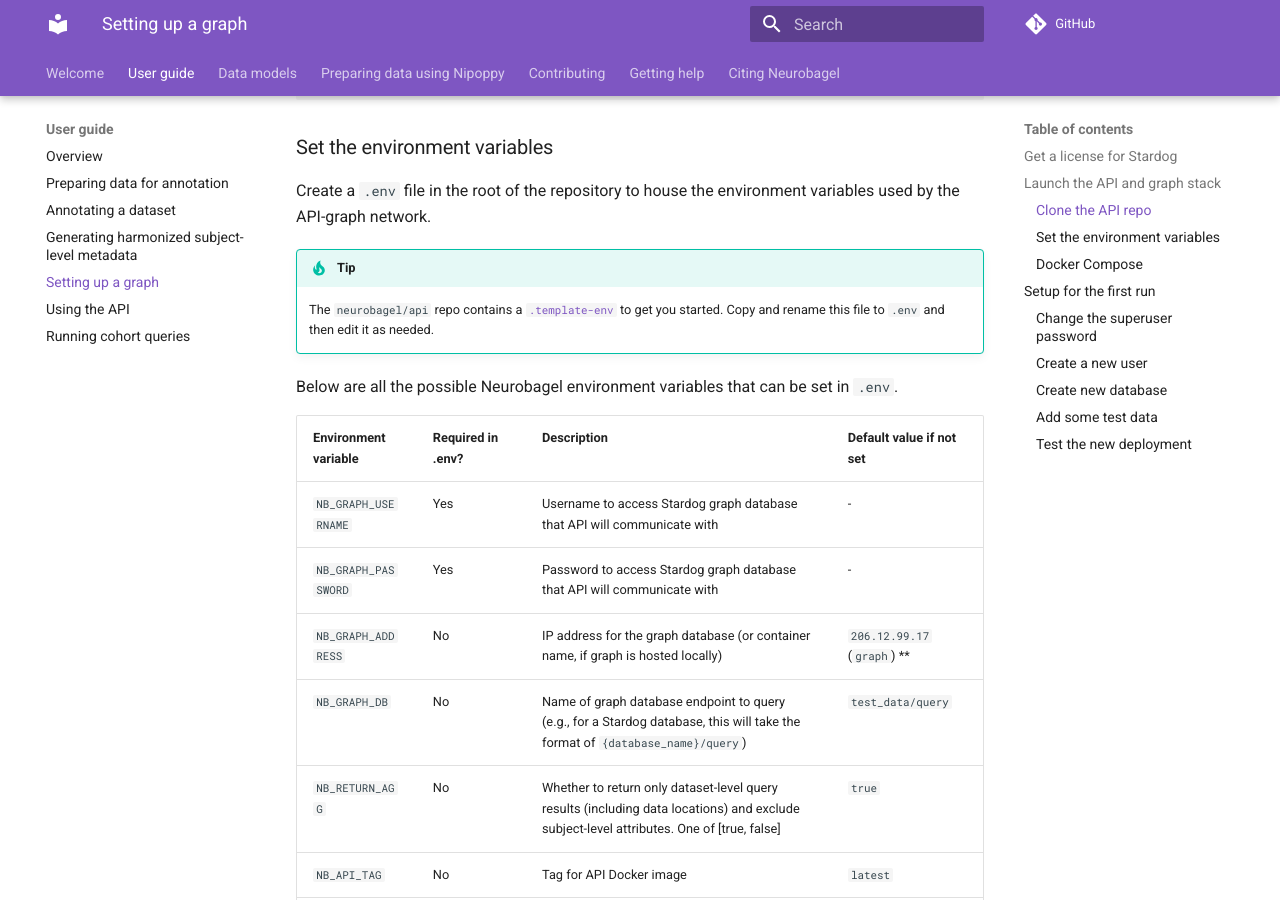
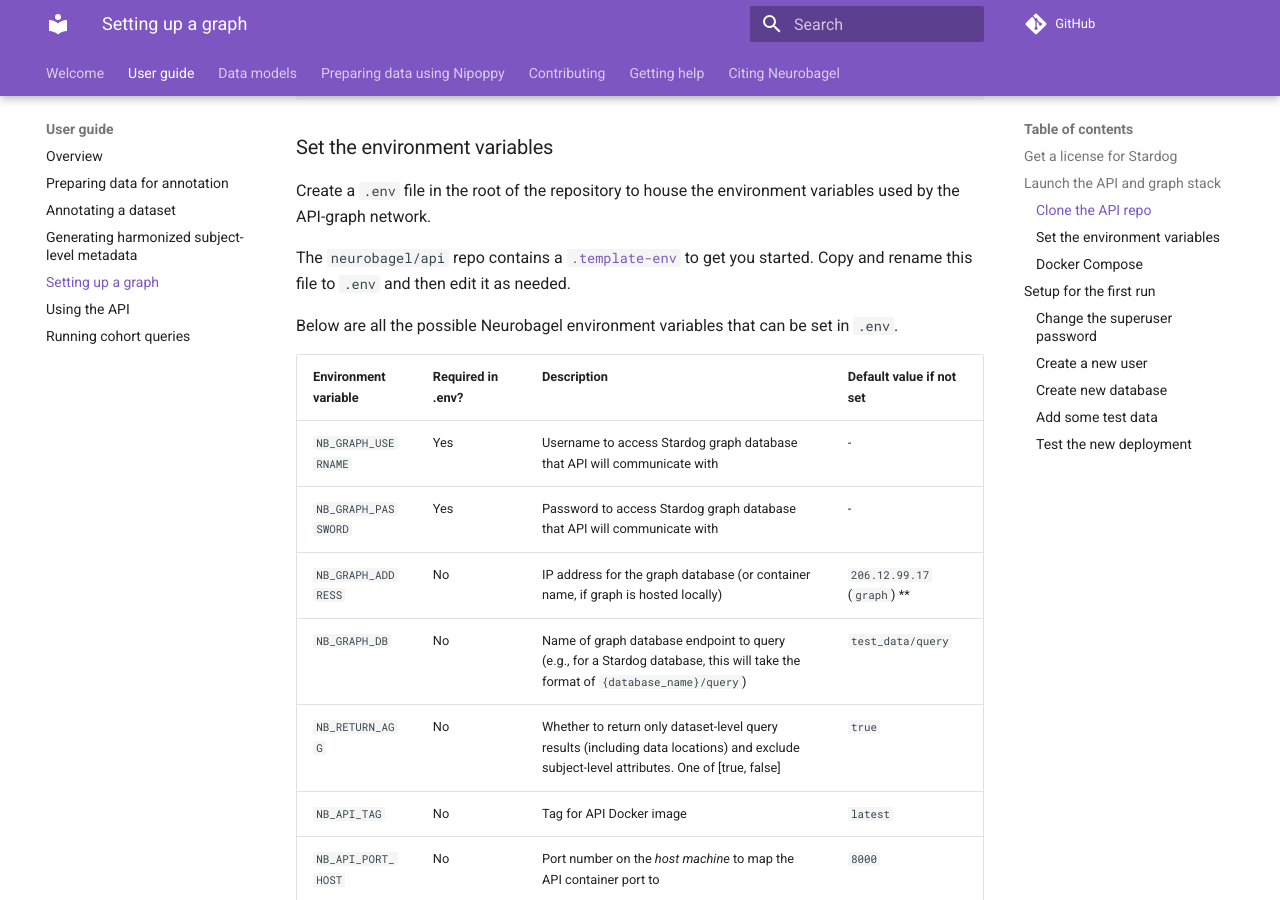
Before and after one commit to neurobagel/documentation, an MkDocs documentation site: the page built from docs/infrastructure.md, in a window 1280 px wide and 900 px high, scrolled down 1535 px. Built offline with MkDocs 1.6.1 and Material for MkDocs 9.7.7, drawn with Linux system fonts in a browser that asks for light colours; comment, search, counter and statistics services are not loaded.

```diff
--- a/docs/infrastructure.md
+++ b/docs/infrastructure.md
@@ -42,8 +42,7 @@ git clone https://github.com/neurobagel/api.git
 ### Set the environment variables
 Create a `.env` file in the root of the repository to house the environment variables used by the API-graph network.
 
-!!! tip
-    The `neurobagel/api` repo contains a [`.template-env`](https://github.com/neurobagel/api/blob/main/.template-env) to get you started. Copy and rename this file to `.env` and then edit it as needed.
+The `neurobagel/api` repo contains a [`.template-env`](https://github.com/neurobagel/api/blob/main/.template-env) to get you started. Copy and rename this file to `.env` and then edit it as needed.
 
 Below are all the possible Neurobagel environment variables that can be set in `.env`.
 
```
